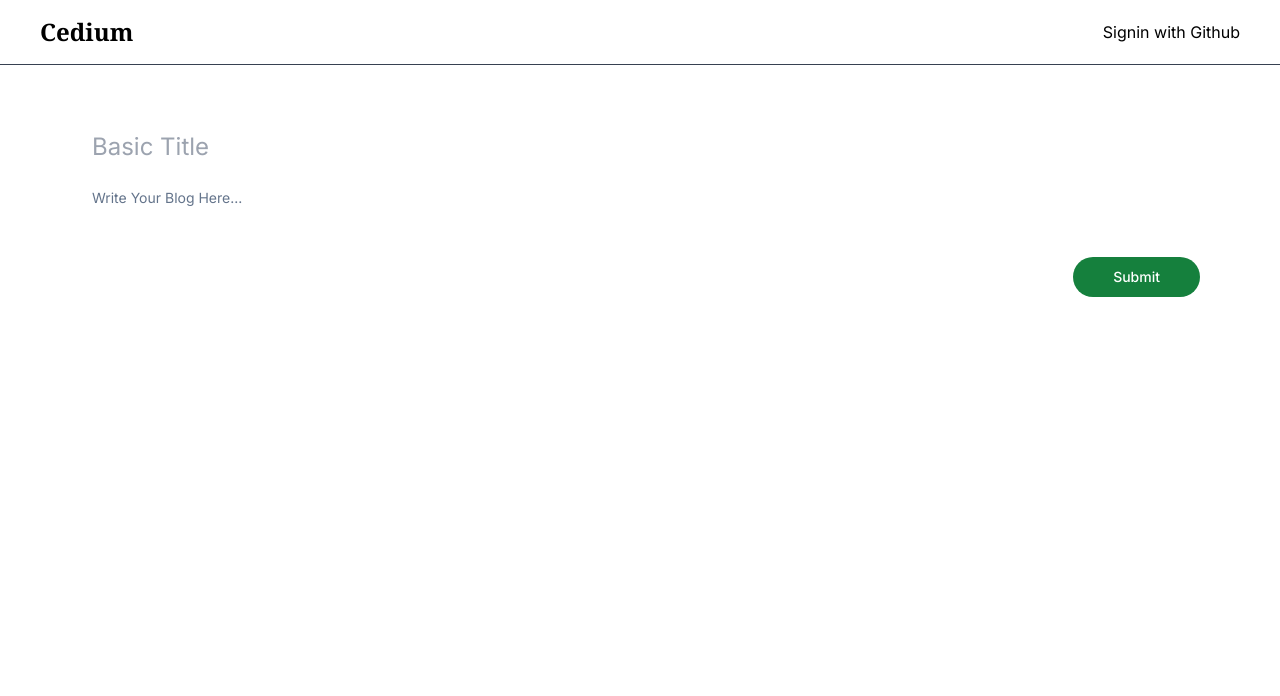
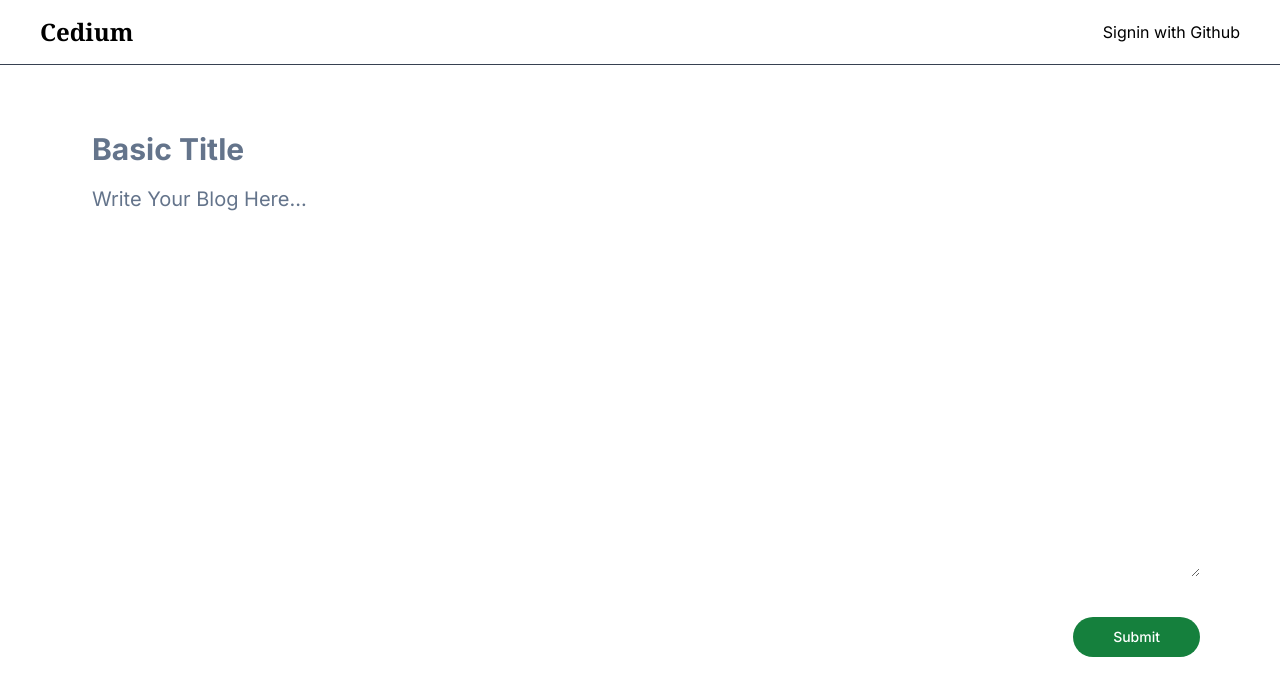
Before and after one commit to zahidZarraar/Cedium, a Next.js app: page /new-blog in a window 1280 px wide. Shown: the top 696 px of the page. Built offline with nearby package versions, Linux system fonts and the light colour scheme; no server answers.

Commit message:
improved the blog form

```diff
--- a/components/BlogForm.tsx
+++ b/components/BlogForm.tsx
@@ -14,27 +14,34 @@ import {
 import { Input } from "./ui/input";
 import { Toaster, toast } from "sonner";
 import { useRouter } from "next/navigation";
+import { Textarea } from "./ui/textarea";
+import { useState } from "react";
+import { Loader2 } from "lucide-react";
+import { zodResolver } from "@hookform/resolvers/zod";
 
 // Zod Validation
 const formSchema = z.object({
-  //   username: z.string().min(4, {
-  //     message: "Username must be at least 4 characters."
-  //   }),
-  //     password: z.string().min(4, {
-  //         message: "Password must be at least 8 characters."
-  //     }),
-  //     email:
+  title: z.string().min(5, {
+    message: "Title must be at least 4 characters."
+  }),
+  description: z.string().min(10, {
+    message: "Description must be of atleast 5 words."
+  })
 });
 
 export function BlogForm() {
-  //   const form = useForm<z.infer<typeof formSchema>>({
-  //     resolver: zodResolver(formSchema),
-  //     defaultValues: {
-  //       username: ""
-  //     }
-  //   }); TODO : zod validation
+  const [loading, setLoading] = useState<Boolean>(false);
 
-  const form = useForm();
+  const form = useForm<z.infer<typeof formSchema>>({
+    resolver: zodResolver(formSchema),
+    defaultValues: {
+      title: "",
+      description: ""
+    }
+  });
+
+  console.log("form : ", form);
+
   const router = useRouter();
 
   // 2. Define a submit handler.
@@ -42,13 +49,13 @@ export function BlogForm() {
     await fetch(`http://localhost:3000/api/blogs`, {
       method: "POST",
       headers: {
-        'Content-Type': 'application/json',
+        "Content-Type": "application/json"
       },
       body: JSON.stringify(values)
     })
       .then(async (res) => {
         if (!res.ok) {
-          toast.error('Failed to create blog')
+          toast.error("Failed to create blog");
           throw new Error("Failed to create blog");
         }
         toast.success("Blog Created Succesfully !");
@@ -57,7 +64,7 @@ export function BlogForm() {
         return res.json();
       })
       .catch((err) => {
-        toast.error('Something Went Wrong !');
+        toast.error("Something Went Wrong !");
         throw new Error(err);
       });
 
@@ -78,7 +85,7 @@ export function BlogForm() {
                   type="text"
                   placeholder="Basic Title"
                   {...field}
-                  className="!border-none !outline-0 placeholder:text-2xl placeholder:text-bold"
+                  className="!border-none !outline-0  leading-none caret-black placeholder:text-3xl max-sm:text-2xl text-3xl  font-bold placeholder:font-bold"
                 />
               </FormControl>
               <FormMessage />
@@ -91,11 +98,13 @@ export function BlogForm() {
           render={({ field }) => (
             <FormItem>
               <FormControl>
-                <Input
-                  type="text"
+                <Textarea
                   placeholder="Write Your Blog Here..."
                   {...field}
-                  className="!border-none !outline-0 "
+                  className="!border-non h-[400px]
+                  block border-none focus-visible:ring-transparent outline-ring-0 text-xl max-sm:text-[1rem]
+                  leading-none caret-black placeholder:text-xl
+                  "
                 />
               </FormControl>
               <FormMessage />
@@ -105,7 +114,9 @@ export function BlogForm() {
         <Button
           type="submit"
           className="!mt-10 float-right bg-green-700 rounded-full !py-1 text-white px-10"
+          disabled={loading && true}
         >
+          {loading && <Loader2 className="animate-spin h-4 mr-2 w-4" />}
           Submit
         </Button>
       </form>
--- a/components/ui/input.tsx
+++ b/components/ui/input.tsx
@@ -11,7 +11,7 @@ const Input = React.forwardRef<HTMLInputElement, InputProps>(
       <input
         type={type}
         className={cn(
-          "flex h-10 w-full rounded-md border border-slate-200 bg-white px-3 py-2 text-sm ring-offset-white file:border-0 file:bg-transparent file:text-sm file:font-medium placeholder:text-slate-500 focus-visible:outline-none focus-visible:ring-2 focus-visible:ring-slate-950 focus-visible:ring-offset-2 disabled:cursor-not-allowed disabled:opacity-50 dark:border-slate-800 dark:bg-slate-950 dark:ring-offset-slate-950 dark:placeholder:text-slate-400 dark:focus-visible:ring-slate-300",
+          "flex h-10 w-full rounded-md border border-slate-200 bg-white px-3 py-2 text-sm ring-offset-white file:border-0 file:bg-transparent file:text-sm file:font-medium placeholder:text-slate-500 disabled:cursor-not-allowed disabled:opacity-50 dark:border-slate-800 dark:bg-slate-950 dark:ring-offset-slate-950 dark:placeholder:text-slate-400",
           className
         )}
         ref={ref}
--- /dev/null
+++ b/components/ui/textarea.tsx
@@ -0,0 +1,24 @@
+import * as React from "react"
+
+import { cn } from "@/lib/utils"
+
+export interface TextareaProps
+  extends React.TextareaHTMLAttributes<HTMLTextAreaElement> {}
+
+const Textarea = React.forwardRef<HTMLTextAreaElement, TextareaProps>(
+  ({ className, ...props }, ref) => {
+    return (
+      <textarea
+        className={cn(
+          "flex min-h-[80px] w-full rounded-md border border-slate-200 bg-white px-3 py-2 text-sm ring-offset-white placeholder:text-slate-500 focus-visible:outline-none focus-visible:ring-2 focus-visible:ring-slate-950 focus-visible:ring-offset-2 disabled:cursor-not-allowed disabled:opacity-50 dark:border-slate-800 dark:bg-slate-950 dark:ring-offset-slate-950 dark:placeholder:text-slate-400 dark:focus-visible:ring-slate-300",
+          className
+        )}
+        ref={ref}
+        {...props}
+      />
+    )
+  }
+)
+Textarea.displayName = "Textarea"
+
+export { Textarea }
```
